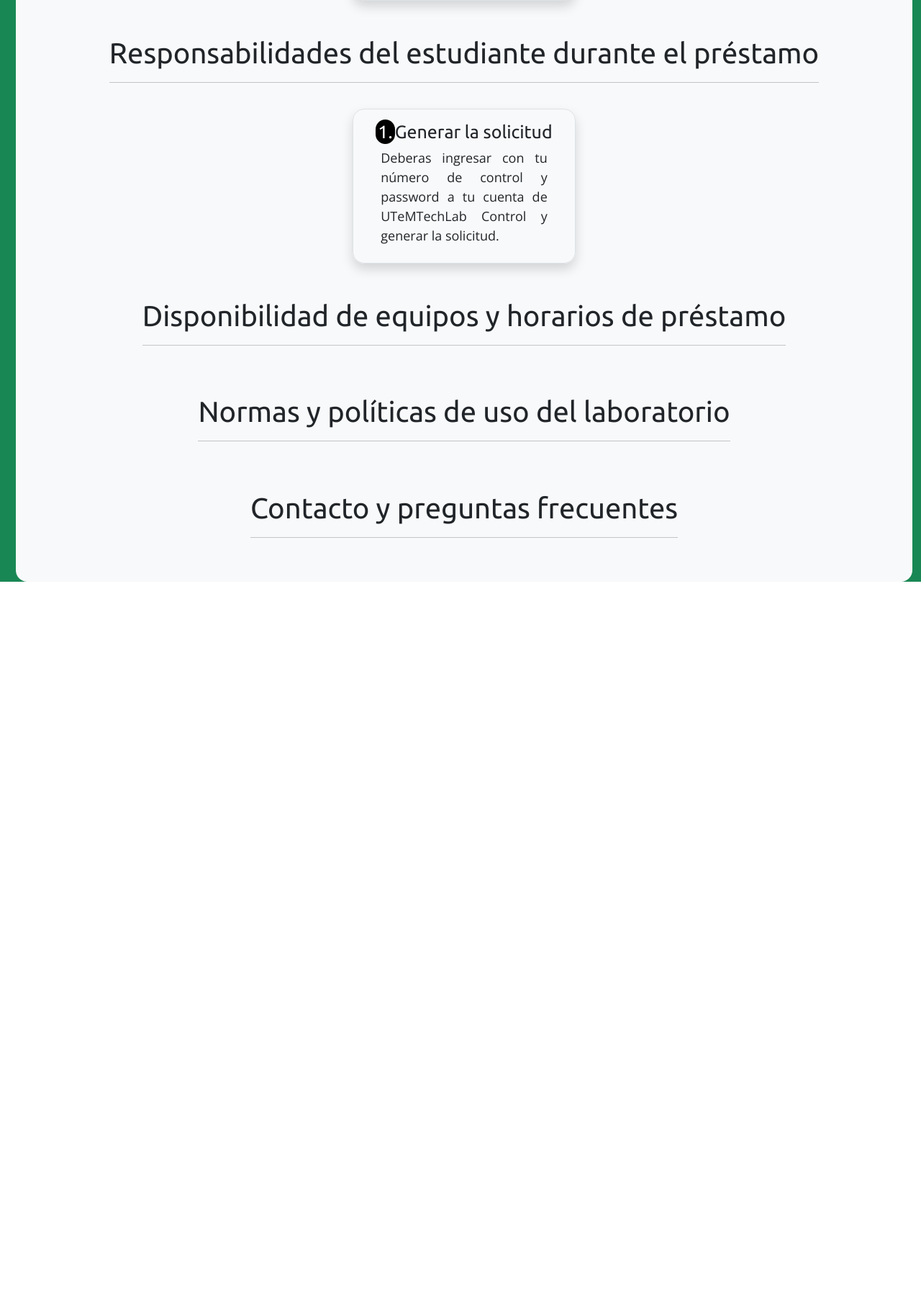
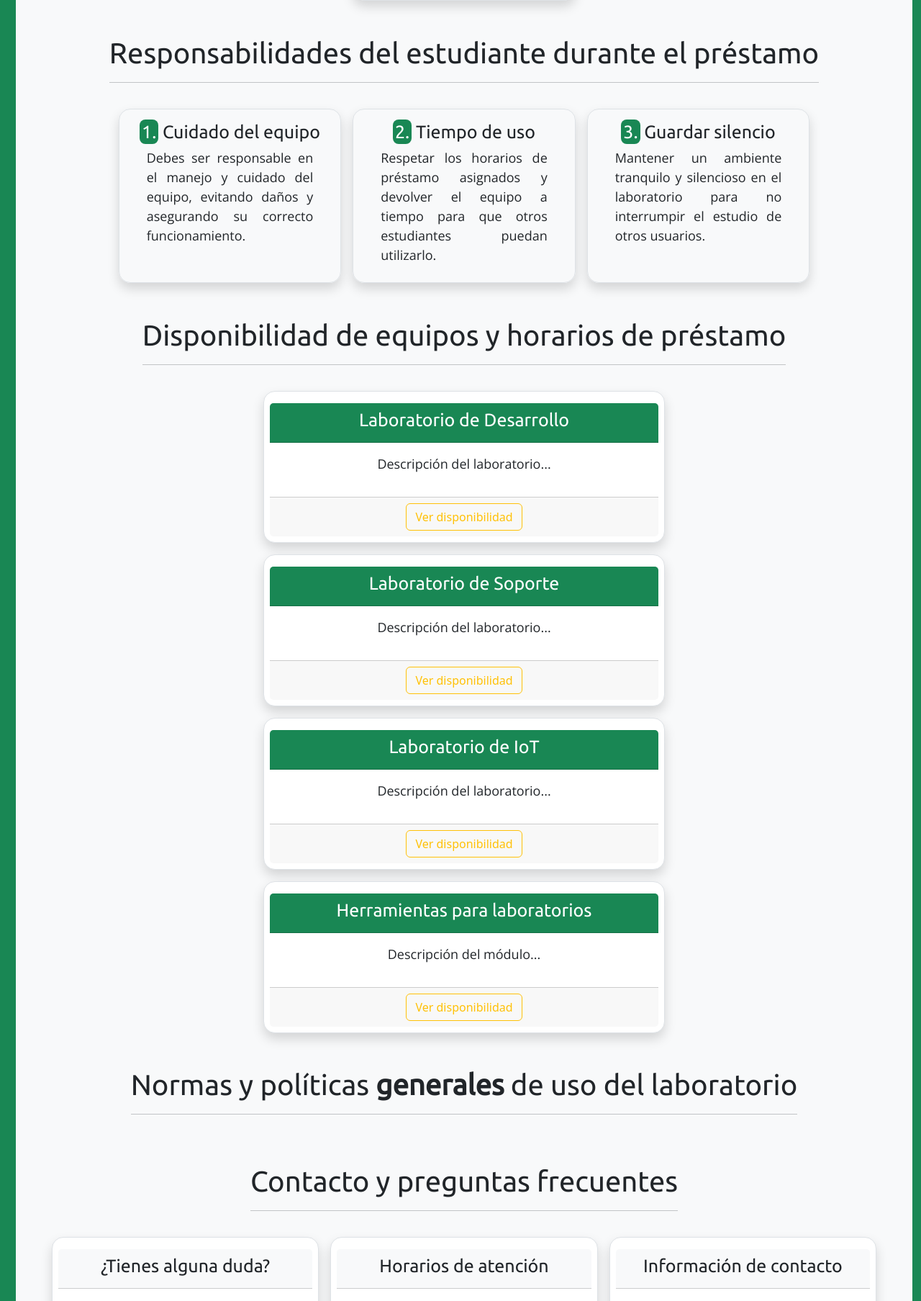
Before and after one commit to JuanmaTIUTEM/techLab, a CodeIgniter app: page /techLab/ in a window 1280 px wide. Shown: the part 1983-3790 px from the top of the page at 72% size. Before the commit the page ends 2791 px from the top, so only its background shows below. Run offline with CodeIgniter, Linux system fonts and the light colour scheme.

Commit message:
actualizacion 280124

```diff
--- a/application/config/database.php
+++ b/application/config/database.php
@@ -76,9 +76,9 @@
 $db['default'] = array(
 	'dsn'	=> '',
 	'hostname' => 'localhost',
-	'username' => '',
-	'password' => '',
-	'database' => '',
+	'username' => 'admin_dbtechlab',
+	'password' => 'ClunrilTxG@zqhc8',
+	'database' => 'dbtechlab',
 	'dbdriver' => 'mysqli',
 	'dbprefix' => '',
 	'pconnect' => FALSE,
--- a/application/views/Principal/contacto.php
+++ b/application/views/Principal/contacto.php
@@ -0,0 +1,45 @@
+<div class="d-flex flex-wrap justify-content-center">
+
+	<div class="card p-2 w-30 shadow border rounded-4 m-2 pt-3">
+		<div class="card-header bg-light">
+			<h5 class="text-center">¿Tienes alguna duda?</h5>
+		</div>
+		<div class="card-body">
+			<p class="txt">
+			No dudes en contactarnos. Estamos aquí para ayudarte con cualquier pregunta o inquietud que tengas.
+			</p>
+		</div>
+		<div class="card-footer">
+			<button type="button" class="btn btn-outline-info">Buzón</button>
+		</div>
+	</div>
+
+	<div class="card p-2 w-30 shadow border rounded-4 m-2 pt-3">
+		<div class="card-header bg-light">
+			<h5 class="text-center">Horarios de atención</h5>
+		</div>
+		<div class="card-body">
+			<p class="txt">
+			Estamos disponibles de lunes a viernes, de 7:30 a.m. a 7:30 p.m. para responder tus consultas y brindarte asistencia.
+			</p>
+		</div>
+		<div class="card-footer text-center">
+			<button type="button" class="btn btn-outline-info">Horarios</button>
+		</div>
+	</div>
+
+	<div class="card p-2 w-30 shadow border rounded-4 m-2 pt-3">
+		<div class="card-header bg-light">
+			<h5 class="text-center">Información de contacto</h5>
+		</div>
+		<div class="card-body">
+			<p class="txt">
+			 Puedes comunicarte con nosotros al correo electrónico laboratorios_ti@utem.edu.mx, además de nuestro <strong>Buzón</strong> para responder tus consultas y brindarte asistencia.
+			</p>
+		</div>
+		<div class="card-footer">
+			<button type="button" class="btn btn-outline-info">Buzón</button>
+		</div>
+	</div>
+
+</div>
--- a/application/views/Principal/content.php
+++ b/application/views/Principal/content.php
@@ -43,7 +43,7 @@
 <br>
 		<div class="p-1" id="normas">
 			<div class="p-1 text-center d-flex flex-wrap justify-content-center">
-				<h3>Normas y políticas de uso del laboratorio<hr></h3>
+				<h3>Normas y políticas <strong>generales</strong> de uso del laboratorio<hr></h3>
 			</div>
 			<?php $this->load->view('Principal/normas') ?>
 		</div>
--- a/application/views/Principal/disponibilidad.php
+++ b/application/views/Principal/disponibilidad.php
@@ -0,0 +1,58 @@
+<div class="container d-flex flex-wrap justify-content-around">
+	<div class="card p-2 w-50 shadow border rounded-4 m-2 pt-3">
+		<div class="card-header bg-success">
+			<h5 class="text-center text-white">Laboratorio de Desarrollo</h5>
+		</div>
+		<div class="card-body">
+			<p class="txt" id="cambio-color">
+				Descripción del laboratorio...
+			</p>
+		</div>
+		<div class="card-footer">
+			<button type="button" class="btn btn-outline-warning">Ver disponibilidad</button>
+		</div>
+	</div>
+
+	<div class="card p-2 w-50 shadow border rounded-4 m-2 pt-3">
+		<div class="card-header bg-success">
+			<h5 class="text-center text-white">Laboratorio de Soporte</h5>
+		</div>
+		<div class="card-body">
+			<p class="txt" id="cambio-color">
+				Descripción del laboratorio...
+			</p>
+		</div>
+		<div class="card-footer">
+			<button type="button" class="btn btn-outline-warning">Ver disponibilidad</button>
+		</div>
+	</div>
+
+	<div class="card p-2 w-50 shadow border rounded-4 m-2 pt-3">
+		<div class="card-header bg-success">
+			<h5 class="text-center text-white">Laboratorio de IoT</h5>
+		</div>
+		<div class="card-body">
+			<p class="txt" id="cambio-color">
+				Descripción del laboratorio...
+			</p>
+		</div>
+		<div class="card-footer">
+			<button type="button" class="btn btn-outline-warning">Ver disponibilidad</button>
+		</div>
+	</div>
+
+	<div class="card p-2 w-50 shadow border rounded-4 m-2 pt-3">
+		<div class="card-header bg-success">
+			<h5 class="text-center text-white">Herramientas para laboratorios</h5>
+		</div>
+		<div class="card-body">
+			<p class="txt" id="cambio-color">
+				Descripción del módulo...
+			</p>
+		</div>
+		<div class="card-footer">
+			<button type="button" class="btn btn-outline-warning">Ver disponibilidad</button>
+		</div>
+	</div>
+
+</div>
--- a/application/views/Principal/responsabilidades.php
+++ b/application/views/Principal/responsabilidades.php
@@ -1,11 +1,30 @@
 <div class="d-flex flex-wrap justify-content-center">
 	<div class=" p-2 w-25 shadow border rounded-4 m-2 pt-3">
 
-			<h5 class="text-center"><span style="width:20px; height: 20px; padding: 3px; background-color: black; color: white;" class="rounded-5">1.</span>Generar la solicitud</h5>
+			<h5 class="text-center"><span class="bg-success rounded-3" style="width:20px; height: 20px; padding: 3px;  color: white;" >1.</span> Cuidado del equipo
+
+</h5>
 			<p class="txt txt-justify" id="cambio-color">
-			Deberas ingresar con tu número de control y password a tu cuenta de UTeMTechLab Control y generar la solicitud.
+			Debes ser responsable en el manejo y cuidado del equipo, evitando daños y asegurando su correcto funcionamiento.
 
 			</p>
 
 	</div>
+	<div class=" p-2 w-25 shadow border rounded-4 m-2 pt-3">
+
+			<h5 class="text-center"><span class="bg-success rounded-3" style="width:20px; height: 20px; padding: 3px;  color: white;" >2.</span> Tiempo de uso</h5>
+			<p class="txt txt-justify" id="cambio-color">
+			Respetar los horarios de préstamo asignados y devolver el equipo a tiempo para que otros estudiantes puedan utilizarlo.
+
+			</p>
+
+	</div>
+	<div class=" p-2 w-25 shadow border rounded-4 m-2 pt-3">
+
+			<h5 class="text-center"><span class="bg-success rounded-3" style="width:20px; height: 20px; padding: 3px;  color: white;" >3.</span> Guardar silencio</h5>
+			<p class="txt txt-justify" id="cambio-color">
+			Mantener un ambiente tranquilo y silencioso en el laboratorio para no interrumpir el estudio de otros usuarios.
+			</p>
+
+	</div>
 </div>
```
